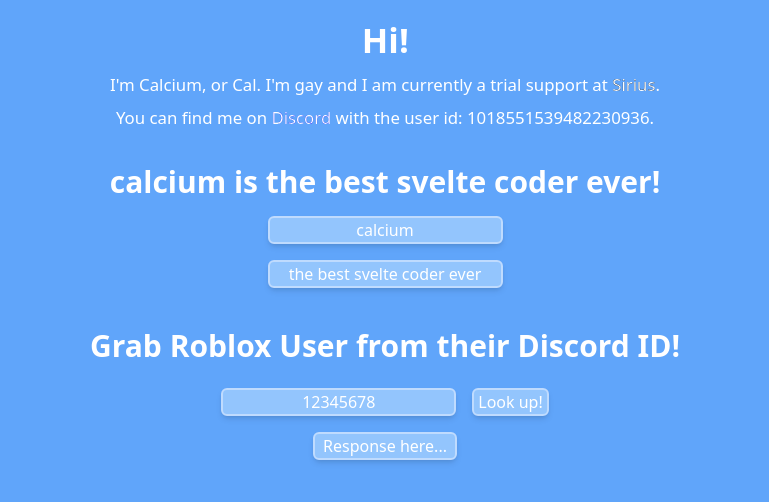
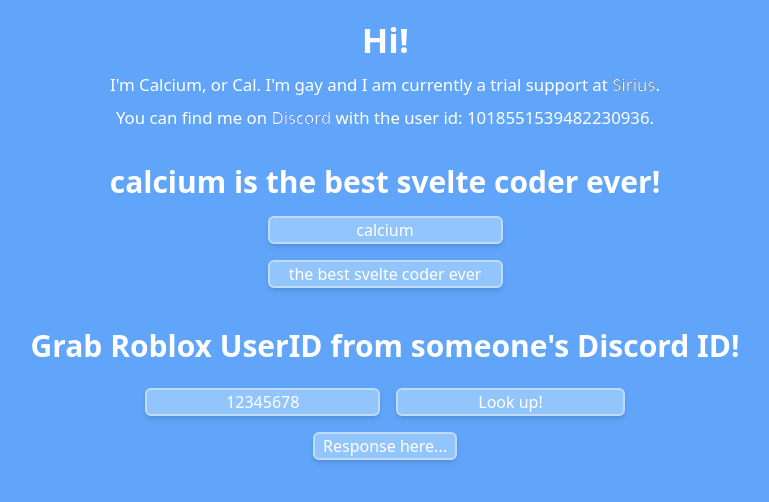
Before and after one commit to calciumista/shiny-parakeet, a SvelteKit app: page / in a window 1280 px wide. Shown: the top 502 px of the page, without its empty margins (255-1024 px from the left). Built offline with nearby package versions, Linux system fonts and the light colour scheme.

Commit message:
fixed document title + spacing

```diff
--- a/src/routes/+page.svelte
+++ b/src/routes/+page.svelte
@@ -3,6 +3,10 @@
   import Info from "./info.svelte";
   import Blox from "./bloxlink.svelte";
 </script>
+
+<svelte:head>
+  <title>calcal.space</title>
+</svelte:head>
 
 <Info />
 <Name />
--- a/src/routes/bloxlink.svelte
+++ b/src/routes/bloxlink.svelte
@@ -38,12 +38,12 @@
 </script>
 
 <div class="flex flex-col items-center py-4">
-  <h1 class="text-3xl font-bold text-white text-center py-2 hover:scale-105 transition-all duration-200">Grab Roblox User from their Discord ID!</h1>
+  <h1 class="text-3xl font-bold text-white text-center py-2 hover:scale-105 transition-all duration-200">Grab Roblox UserID from someone's Discord ID!</h1>
   <div class="py-2" />
   <div class="flex">
     <input bind:value={id} placeholder="enter discord id!" class="bg-blue-300 text-center rounded-md shadow-md border-2 border-blue-200 hover:scale-105 transition-all duration-200 text-white text-bold" id="lookup" />
     <div class="px-2" />
-    <button on:click={lookup} class="bg-blue-300 text-center rounded-md shadow-md border-2 border-blue-200 hover:scale-105 transition-all duration-200 text-white text-bold px-1" id="lookup"> Look up! </button>
+    <button on:click={lookup} class="bg-blue-300 text-center rounded-md shadow-md border-2 border-blue-200 hover:scale-105 transition-all duration-200 text-white text-bold px-20" id="lookup"> Look up! </button>
   </div>
   <div class="py-2" />
   <p id="response" class="text-white bg-blue-300 border-2 border-blue-200 shadow-md text-center hover:scale-105 transition-all duration-200 text-bold px-2 rounded-md">Response here...</p>
```
